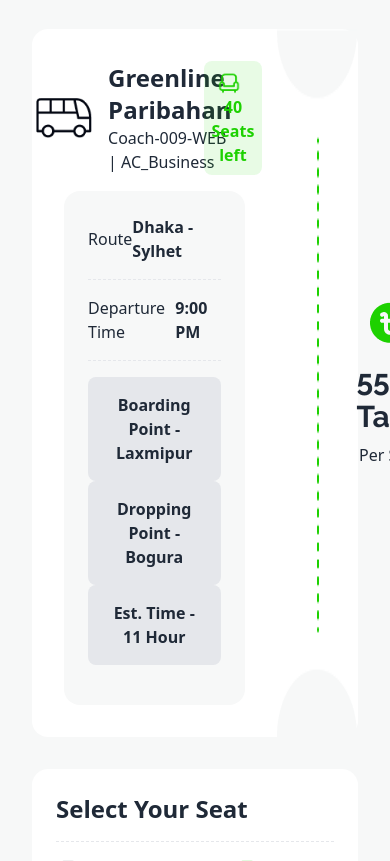
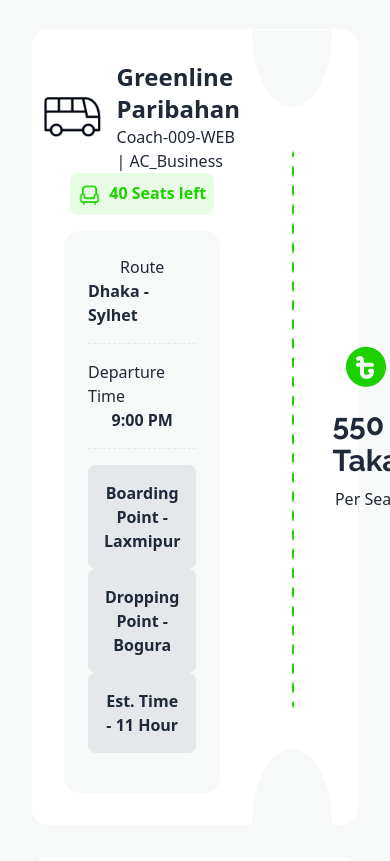
Before and after one commit to ayashhossain555/Online-P-Tickets, a plain HTML site: page index.html in a window 390 px wide. Shown: the part 2269-3130 px from the top of the page. Drawn offline with nearby package versions, Linux system fonts and the light colour scheme.

Commit message:
made the ticket section responsive for mobile

```diff
--- a/index.html
+++ b/index.html
@@ -127,7 +127,7 @@
             <!-- Single Ticket Price starts here -->
             <div class="rounded-2xl bg-white flex">
                 <div class="w-3/4 p-8">
-                    <div class="flex items-center justify-between mb-4">
+                    <div class="flex flex-col sm:gap-4 lg:flex-row items-center justify-between mb-4">
                         <div class="flex items-center justify-center gap-4">
                             <img class="h-10" src="./images/bus-logo.png" alt="bus-logo">
                             <div>
@@ -138,11 +138,11 @@
                         <button class="p-2 rounded-lg font-semibold text-[#1DD100] bg-[#1DD100] bg-opacity-10"><img class="inline mr-2 h-6" src="./images/seat-green.png" alt=""><span id="seat-left">40</span> Seats left</button>
                     </div>
                     <div class="bg-[#F7F8F8] p-6 rounded-2xl divide-y divide-dashed">
-                        <div class="flex items-center justify-between pb-4">
+                        <div class="flex flex-col sm:gap-4 lg:flex-row items-center justify-between pb-4">
                             <p>Route</p>
                             <p class="font-bold">Dhaka - Sylhet</p>
                         </div>
-                        <div class="flex items-center justify-between py-4">
+                        <div class="flex flex-col sm:gap-4 lg:flex-row items-center justify-between py-4">
                             <p>Departure Time</p>
                             <p class="font-bold">9:00 PM</p>
                         </div>
```
